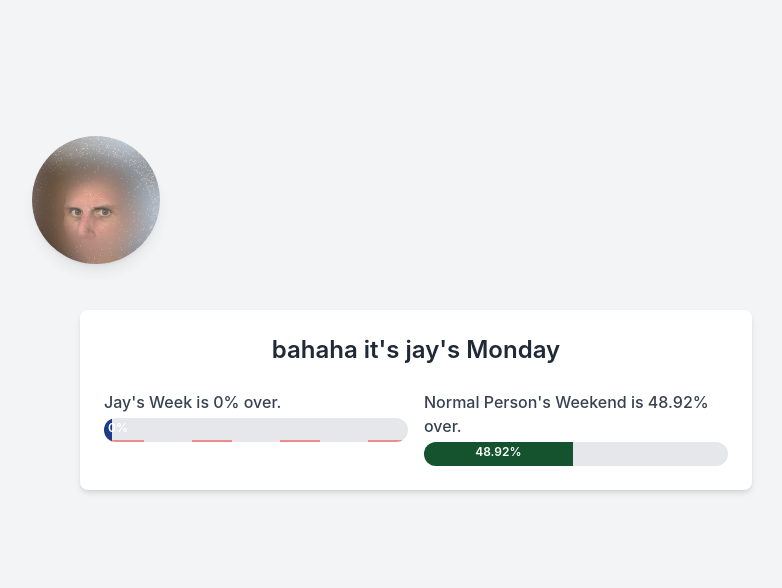
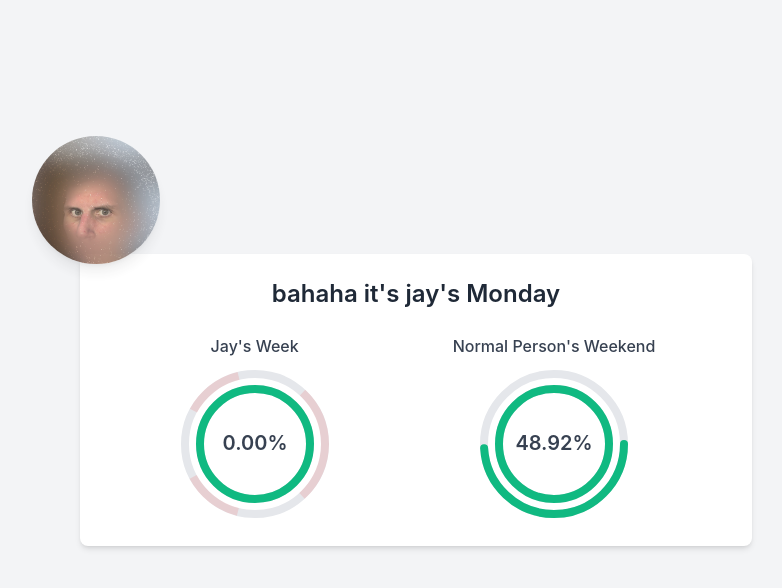
Before and after one commit to tomfarina/jaylightsavings, a React (Create React App) app: page / in a window 1280 px wide. Shown: the top 588 px of the page, without its empty margins (224-1006 px from the left). Built offline with nearby package versions, Linux system fonts and the light colour scheme.

Commit message:
circle refactor

```diff
--- a/src/App.tsx
+++ b/src/App.tsx
@@ -1,9 +1,8 @@
-import React from "react";
-import logo from "./logo.svg";
 import "./App.css";
 import "./styles/globals.css";
 
 import StatusBar from "./components/statusbar";
+import CircleProgress from "./components/circleprogress";
 
 type StatusBarProps = {
   name: string;
@@ -43,9 +42,9 @@ function App() {
             style={{ animation: "float 5s ease-in-out infinite" }}
           />
 
-          <div className="flex space-x-4">
+          <div className="flex justify-center gap-10">
             {statusBars.map((bar, index) => (
-              <StatusBar {...bar} key={index} />
+              <CircleProgress {...bar} key={index} />
             ))}
           </div>
         </div>
--- /dev/null
+++ b/src/components/circleprogress.tsx
@@ -0,0 +1,226 @@
+import { useState, useEffect } from "react";
+import classNames from "classnames";
+
+export type Segment = {
+  start: number;
+  end: number;
+};
+
+type StatusBarProps = {
+  name: string;
+  startDay: number;
+  startHour: number;
+  endDay: number;
+  endHour: number;
+};
+
+const weekendString = "Weekend";
+const weekString = "Week";
+
+const outerRadius = 70; // Outer circle radius
+const innerRadius = 55; // Inner circle radius for the secondary data
+const strokeWidth = 8;
+
+const outerCircumference = 2 * Math.PI * outerRadius;
+const innerCircumference = 2 * Math.PI * innerRadius;
+
+const CircleProgress: React.FC<StatusBarProps> = (props) => {
+  const { startDay, startHour, endDay, endHour, name } = props;
+  const [completion, setCompletion] = useState<number>(0);
+  const [innerCompletion, setInnerCompletion] = useState<number>(0);
+  const [isWeekend, setIsWeekend] = useState<boolean>(false);
+
+  const outerProgressOffset =
+    outerCircumference - (completion / 100) * outerCircumference;
+  const innerProgressOffset =
+    innerCircumference - (innerCompletion / 100) * innerCircumference;
+
+  const totalWorkweekHours =
+    24 - startHour + endHour + (endDay - startDay - 1) * 24;
+  const dailyHours = endHour - startHour;
+  const workDays = endDay - startDay + 1;
+
+  const segments = Array.from({ length: workDays }, (_, i) => ({
+    start: ((i * 24) / totalWorkweekHours) * 100,
+    end: ((i * 24 + dailyHours) / totalWorkweekHours) * 100,
+  }));
+
+  const calculateCompletion = (): any => {
+    const weekCompletion = calculateWeekCompletion(props);
+    if (weekCompletion === 100) {
+      setInnerCompletion(100);
+      setIsWeekend(true);
+      const weekendCompletion = calculateWeekCompletion({
+        startDay: endDay,
+        startHour: endHour,
+        endDay: startDay,
+        endHour: startHour,
+        name: name,
+      });
+      setCompletion(weekendCompletion);
+    } else {
+      setInnerCompletion(calculateInnerCompletion(props));
+      setIsWeekend(false);
+      setCompletion(weekCompletion);
+    }
+  };
+
+  useEffect(() => {
+    const intervalId = setInterval(() => {
+      calculateCompletion();
+    }, 10000); // Update every second
+
+    // Initial calculation
+    calculateCompletion();
+
+    return () => clearInterval(intervalId); // Cleanup on unmount
+  }, [startDay, startHour, endDay, endHour, calculateCompletion]);
+
+  return (
+    <div className="flex flex-col items-center px-10">
+      {/* <p className="text-gray-700 font-medium mb-2">{`${name}'s ${
+        isWeekend ? weekendString : weekString
+      } is ${completion.toFixed(2)}% over.`}</p> */}
+      <p className="text-gray-700 font-medium mb-2">{`${name}'s ${
+        isWeekend ? weekendString : weekString
+      }`}</p>
+      <svg
+        width={2 * (outerRadius + strokeWidth)}
+        height={2 * (outerRadius + strokeWidth)}
+        className="relative"
+      >
+        {/* Outer Background Circle */}
+        <circle
+          cx={outerRadius + strokeWidth}
+          cy={outerRadius + strokeWidth}
+          r={outerRadius}
+          fill="none"
+          stroke="#E5E7EB" // gray-200 color
+          strokeWidth={strokeWidth}
+        />
+
+        {/* Outer Segment Overlays */}
+        {!isWeekend &&
+          segments?.map((segment, index) => {
+            const segmentStart = (segment.start / 100) * outerCircumference;
+            const segmentLength =
+              ((segment.end - segment.start) / 100) * outerCircumference;
+            return (
+              <circle
+                key={index}
+                cx={outerRadius + strokeWidth}
+                cy={outerRadius + strokeWidth}
+                r={outerRadius}
+                fill="none"
+                stroke="#EF4444" // red-500 color for segments
+                strokeWidth={strokeWidth}
+                strokeDasharray={`${segmentLength} ${
+                  outerCircumference - segmentLength
+                }`}
+                strokeDashoffset={outerCircumference - segmentStart}
+                opacity={0.15}
+                className="transition-opacity duration-300 ease-out"
+              />
+            );
+          })}
+
+        {/* Outer Progress Circle */}
+        <circle
+          cx={outerRadius + strokeWidth}
+          cy={outerRadius + strokeWidth}
+          r={outerRadius}
+          fill="none"
+          stroke={isWeekend ? "#10B981" : "#1D4ED8"} // green-900 or blue-900
+          strokeWidth={strokeWidth}
+          strokeDasharray={outerCircumference}
+          strokeDashoffset={outerProgressOffset}
+          strokeLinecap="round"
+          className="transition-all duration-300 ease-out"
+        />
+
+        {/* Inner Background Circle */}
+        <circle
+          cx={outerRadius + strokeWidth}
+          cy={outerRadius + strokeWidth}
+          r={innerRadius}
+          fill="none"
+          stroke="#E5E7EB" // gray-200 color for inner background
+          strokeWidth={strokeWidth}
+        />
+
+        {/* Inner Progress Circle */}
+        <circle
+          cx={outerRadius + strokeWidth}
+          cy={outerRadius + strokeWidth}
+          r={innerRadius}
+          fill="none"
+          stroke="#10B981" // green color for inner progress
+          strokeWidth={strokeWidth}
+          strokeDasharray={innerCircumference}
+          strokeDashoffset={innerProgressOffset}
+          strokeLinecap="round"
+          className="transition-all duration-300 ease-out"
+        />
+
+        {/* Centered Percentage Text */}
+        <text
+          x="50%"
+          y="50%"
+          textAnchor="middle"
+          dy=".3em"
+          className="text-xl font-semibold fill-gray-700"
+        >
+          {completion.toFixed(2)}%
+        </text>
+      </svg>
+    </div>
+  );
+};
+
+const calculateInnerCompletion = (props: StatusBarProps): number => {
+  const { startDay, startHour, endDay, endHour } = props;
+
+  const now = new Date();
+  const currentHour = now.getHours();
+
+  if (currentHour >= startHour && currentHour <= endHour) {
+    return ((currentHour - startHour) / (endHour - startHour)) * 100;
+  }
+
+  return 100;
+};
+
+const calculateWeekCompletion = (props: StatusBarProps): number => {
+  const { startDay, startHour, endDay, endHour } = props;
+  const now = new Date();
+  const currentDayOfWeek = now.getDay();
+
+  // Calculate the start of the work week
+  const startOfWeek = new Date(now);
+  const diffToStart = (currentDayOfWeek - startDay + 7) % 7;
+  startOfWeek.setDate(now.getDate() - diffToStart);
+  startOfWeek.setHours(startHour, 0, 0, 0);
+
+  // Calculate the end of the work week
+  const endOfWeek = new Date(startOfWeek);
+  const diffToEnd = (endDay - startDay + 7) % 7;
+  endOfWeek.setDate(startOfWeek.getDate() + diffToEnd);
+  endOfWeek.setHours(endHour, 0, 0, 0);
+
+  // Check if the current time is within the range
+  if (now < startOfWeek) {
+    return 0; // Work week hasn't started yet
+  } else if (now > endOfWeek) {
+    return 100; // Work week is already over
+  }
+
+  // Total duration of the work week in milliseconds
+  const totalWorkWeekTime = endOfWeek.getTime() - startOfWeek.getTime();
+  const timePassed = now.getTime() - startOfWeek.getTime();
+
+  // Calculate the percentage completed
+  const percentageCompleted = (timePassed / totalWorkWeekTime) * 100;
+  return percentageCompleted;
+};
+
+export default CircleProgress;
```
Also changed, not shown: src/components/statusbar.tsx (+5 -6 lines).
